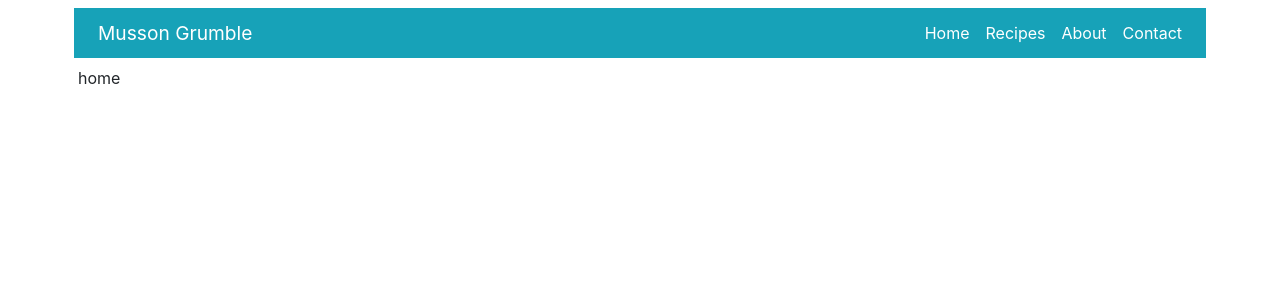
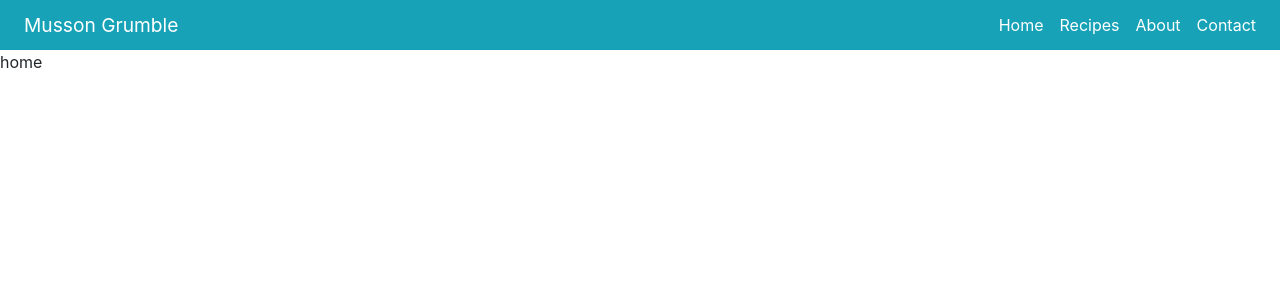
Before and after one commit to slamdunc123/musson-grumble, a React (Create React App) app: page / in a window 1280 px wide. Both pictures are taken after a click on the button "Enter". Shown: the top 300 px of the page. Built offline with nearby package versions, Linux system fonts and the light colour scheme.

Commit message:
appied full width bootstrap settings

```diff
--- a/src/App.css
+++ b/src/App.css
@@ -36,3 +36,7 @@
 		transform: rotate(360deg);
 	}
 }
+
+.container-fluid {
+	padding: 0;
+}
--- a/src/App.js
+++ b/src/App.js
@@ -21,7 +21,7 @@ function App() {
 			{isSplash ? (
 				<SplashScreen callback={callbackSplashScreen} title={splashTitle} />
 			) : (
-				<div className='container'>
+				<div className='container-fluid'>
 					<Header />
 					<Main />
 				</div>
--- a/src/components/pages/About/About.js
+++ b/src/components/pages/About/About.js
@@ -1,7 +1,7 @@
 import React from 'react';
 
 const About = () => {
-	return <div className='container'>about</div>;
+	return <div className='container-fluid'>about</div>;
 };
 
 export default About;
--- a/src/components/pages/Contact/Contact.js
+++ b/src/components/pages/Contact/Contact.js
@@ -1,7 +1,7 @@
 import React from 'react';
 
 const Contact = () => {
-	return <div className='container'>contact</div>;
+	return <div className='container-fluid'>contact</div>;
 };
 
 export default Contact;
--- a/src/components/pages/Home/Home.js
+++ b/src/components/pages/Home/Home.js
@@ -1,7 +1,7 @@
 import React from 'react';
 
 const Home = () => {
-	return <div className='container'>home</div>;
+	return <div className='container-fluid'>home</div>;
 };
 
 export default Home;
--- a/src/components/pages/Recipes/Categories.js
+++ b/src/components/pages/Recipes/Categories.js
@@ -24,7 +24,7 @@ const Categories = () => {
 			{isLoading ? (
 				<div>No data</div>
 			) : (
-				<div className='container'>
+				<div className='container-fluid'>
 					{categories.map((category) => (
 						<Category category={category} />
 					))}
--- a/src/components/pages/Recipes/RecipeList.js
+++ b/src/components/pages/Recipes/RecipeList.js
@@ -37,7 +37,7 @@ class RecordsList extends Component {
 			return <Redirect to='/recipes' />;
 		}
 		return (
-			<div className='container'>
+			<div className='container-fluid'>
 				<div className='block'>
 					<div>
 						<h6>Name</h6>
--- a/src/components/pages/Recipes/recipes.scss
+++ b/src/components/pages/Recipes/recipes.scss
@@ -12,12 +12,12 @@
 	display: flex;
 }
 
-.container {
+.container-fluid {
 	display: flex;
 	flex-direction: column;
 	justify-content: center;
-	padding: 0.5rem 0.25rem;
-	margin: auto;
+	// padding: 0.5rem 0.25rem;
+	// margin: auto;
 	// flex-wrap: wrap;
 }
 
--- a/src/index.css
+++ b/src/index.css
@@ -1,5 +1,9 @@
+* {
+	margin: 0;
+	padding: 0;
+}
+
 body {
-	margin: 0;
 	font-family: -apple-system, BlinkMacSystemFont, 'Segoe UI', 'Roboto', 'Oxygen',
 		'Ubuntu', 'Cantarell', 'Fira Sans', 'Droid Sans', 'Helvetica Neue',
 		sans-serif;
```
Lines whose indentation alone changed are shown as unchanged.
